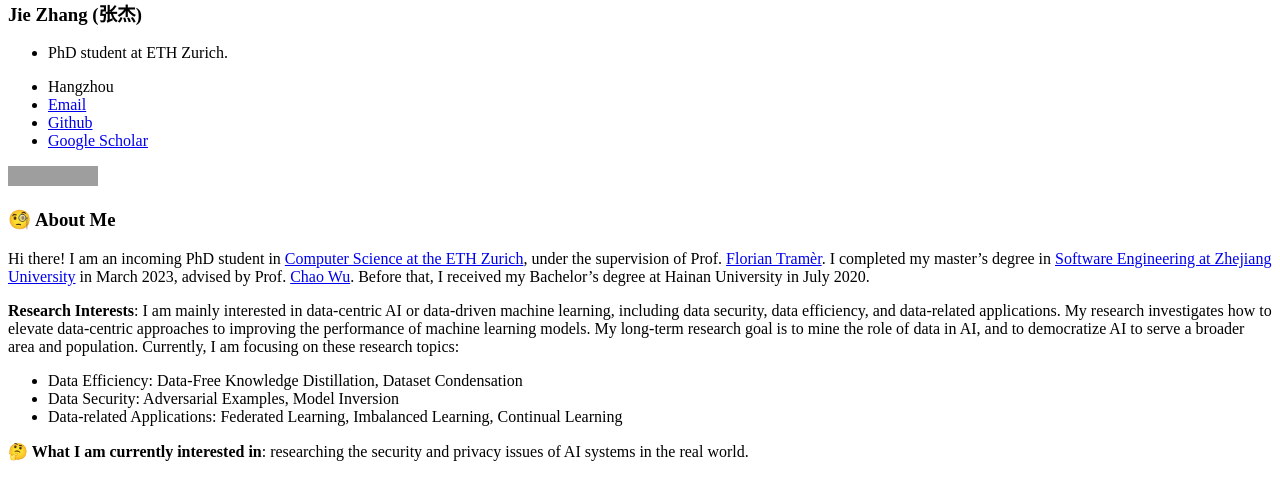
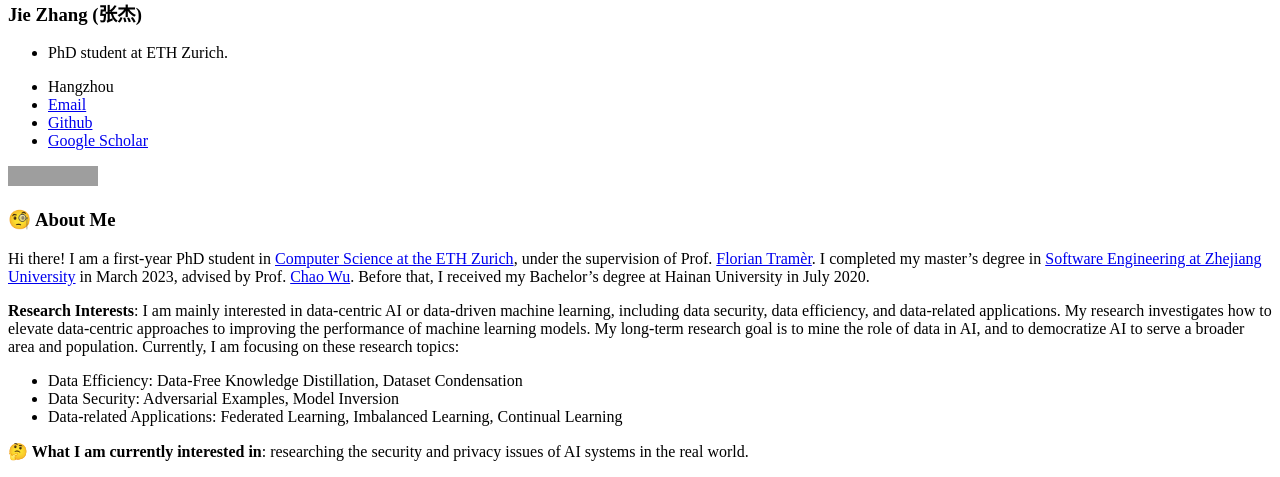
Before and after one commit to zj-jayzhang/zj-jayzhang.github.io, a Jekyll site: the page built from _pages/includes/intro.md, in a window 1280 px wide. Shown: the part 544-1021 px from the top of the page. Built offline with Jekyll 4.4.1, drawn with Linux system fonts in a browser that asks for light colours; our own code applies the rules of GitHub Pages for plain Markdown files; grey boxes are pictures that could not be loaded.

Commit message:
Update intro.md

```diff
--- a/_pages/includes/intro.md
+++ b/_pages/includes/intro.md
@@ -1,6 +1,6 @@
 # 🧐 About Me
 
-Hi there! I am an incoming PhD student in [Computer Science at the ETH Zurich](https://inf.ethz.ch/), under the supervision of Prof. [Florian Tramèr](https://floriantramer.com/).
+Hi there! I am a first-year PhD student in [Computer Science at the ETH Zurich](https://inf.ethz.ch/), under the supervision of Prof. [Florian Tramèr](https://floriantramer.com/).
 I completed my master's degree in [Software Engineering at Zhejiang University](http://www.cst.zju.edu.cn/cstenglish/main.htm) in March 2023, advised by Prof. [Chao Wu](https://scholar.google.com.hk/citations?user=gpTPt58AAAAJ&hl=zh-CN).
 Before that, I received my Bachelor's degree at Hainan University in July 2020.
 
```
